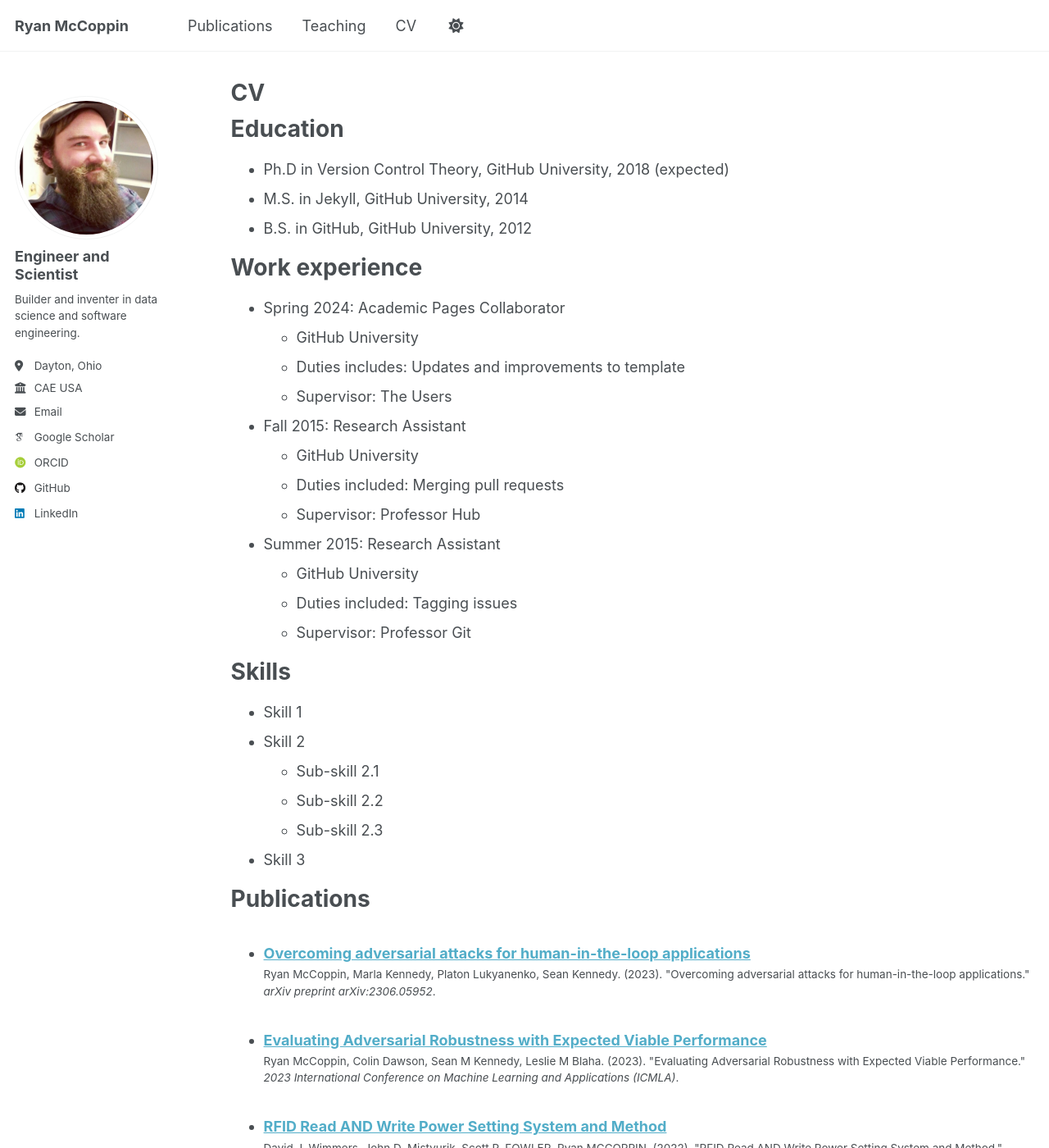
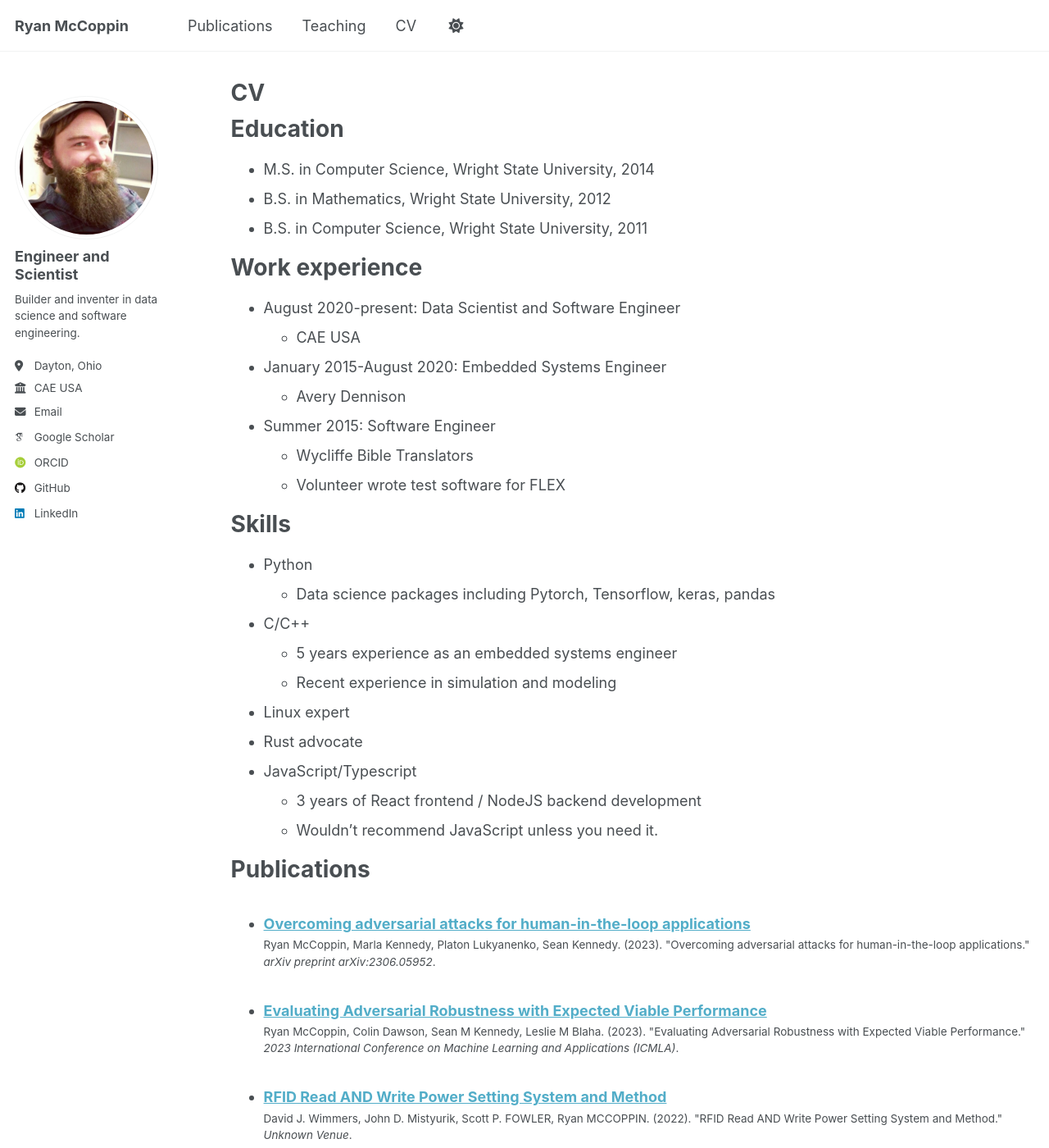
Before and after one commit to rrmhearts/rrmhearts.github.io, a Jekyll site: the page built from _pages/cv.md, in a window 1280 px wide and 1400 px high. Shown: the whole window at 82% size. Built offline with Jekyll 4.4.1, drawn with Linux system fonts in a browser that asks for light colours; some web fonts are replaced; a script that is not in the unit is left out; some of the changed text lies outside the part shown.

Commit message:
filing this out well, fix cv?

```diff
--- a/_pages/cv.md
+++ b/_pages/cv.md
@@ -11,35 +11,34 @@ redirect_from:
 
 Education
 ======
-* Ph.D in Version Control Theory, GitHub University, 2018 (expected)
-* M.S. in Jekyll, GitHub University, 2014
-* B.S. in GitHub, GitHub University, 2012
+* M.S. in Computer Science, Wright State University, 2014
+* B.S. in Mathematics, Wright State University, 2012
+* B.S. in Computer Science, Wright State University, 2011
 
 Work experience
 ======
-* Spring 2024: Academic Pages Collaborator
-  * GitHub University
-  * Duties includes: Updates and improvements to template
-  * Supervisor: The Users
+* August 2020-present: Data Scientist and Software Engineer
+  * CAE USA
 
-* Fall 2015: Research Assistant
-  * GitHub University
-  * Duties included: Merging pull requests
-  * Supervisor: Professor Hub
+* January 2015-August 2020: Embedded Systems Engineer
+  * Avery Dennison
 
-* Summer 2015: Research Assistant
-  * GitHub University
-  * Duties included: Tagging issues
-  * Supervisor: Professor Git
+* Summer 2015: Software Engineer
+  * Wycliffe Bible Translators
+  * Volunteer wrote test software for FLEX
 
 Skills
 ======
-* Skill 1
-* Skill 2
-  * Sub-skill 2.1
-  * Sub-skill 2.2
-  * Sub-skill 2.3
-* Skill 3
+* Python
+  * Data science packages including Pytorch, Tensorflow, keras, pandas
+* C/C++
+  * 5 years experience as an embedded systems engineer
+  * Recent experience in simulation and modeling
+* Linux expert
+* Rust advocate
+* JavaScript/Typescript
+  * 3 years of React frontend / NodeJS backend development
+  * Wouldn't recommend JavaScript unless you need it.
 
 Publications
 ======
@@ -61,4 +60,5 @@ Teaching
 
 Service and leadership
 ======
-* Currently signed in to 43 different slack teams
+* Led several Bible studies and research teams
+* Site Q with F3 Dayton
```
Also changed, not shown: _data/authors.yml (+5 -13 lines).
